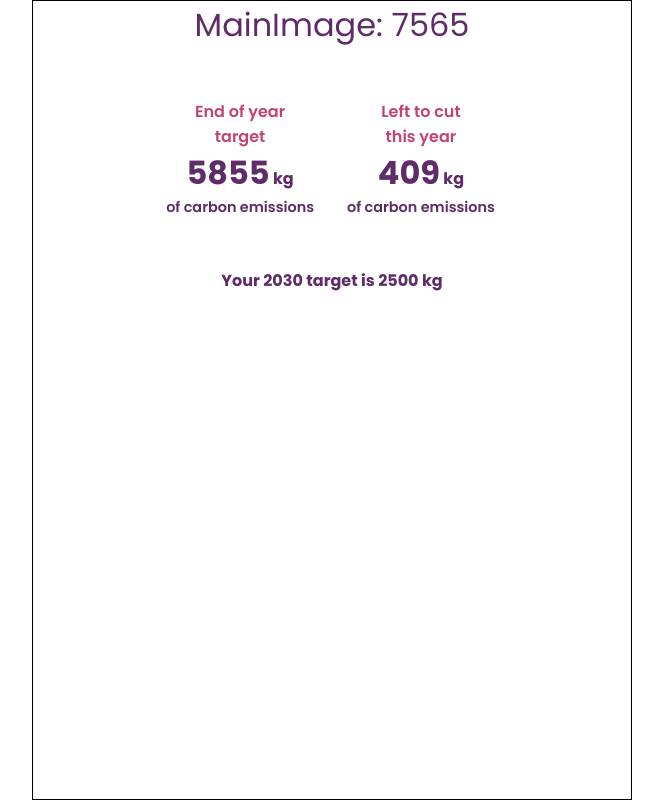
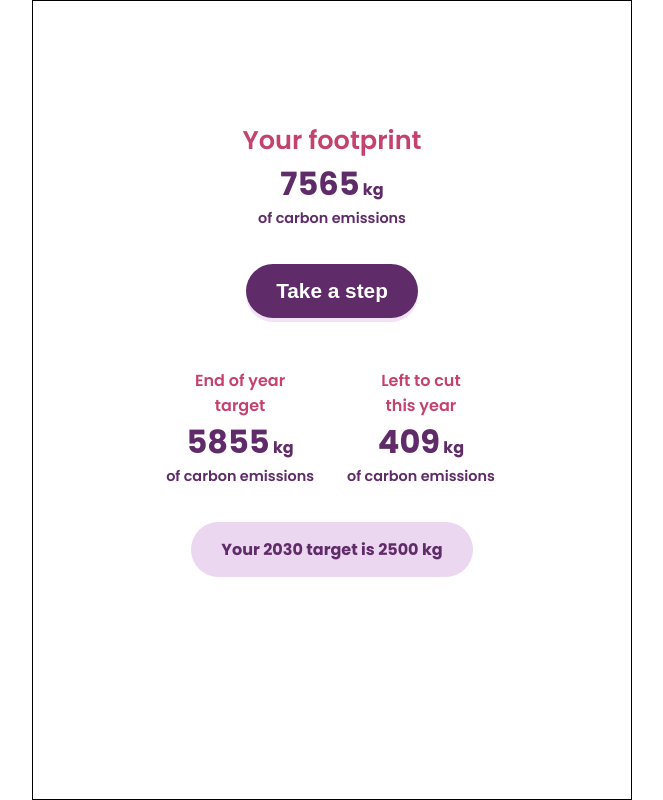
Before and after one commit to e-lizL/giki-coding-challenge, a React (Vite) app: page / in a window 1280 px wide. Shown: the whole page, without its empty margins (308-971 px from the left). Built offline with nearby package versions, Linux system fonts and the light colour scheme.

Commit message:
style: main image text styling

```diff
--- a/src/App.tsx
+++ b/src/App.tsx
@@ -14,6 +14,7 @@ const Container = styled.div`
   width: 600px;
   min-height: 100vh;
   margin: 0 auto;
+  padding: 120px 0;
   border: 1px solid black;
   color: var(--primary-text);
   text-align: center;
--- a/src/components/MainImage.tsx
+++ b/src/components/MainImage.tsx
@@ -1,10 +1,64 @@
+import styled from 'styled-components';
+
 interface MainImageProps {
   currentFootprint: number
 };
 
+const StyledWrapper = styled.div`
+  /* margin-top: 150px; */
+`;
+
+const StyledHeading = styled.h1`
+  color: var(--secondary-text);
+  font-size: 1.6rem;
+  font-weight: 600;
+`;
+
+const StyledValue = styled.div`
+  font-weight: 700;
+`;
+
+const StyledNumber = styled.span`
+  font-size: 2rem;
+`;
+
+const StyledDetail = styled.div`
+  font-size: 0.9rem;
+`;
+
+const StyledOblongWrapper = styled.div`
+  display: flex;
+  justify-content: center;
+  align-items: center;
+  margin-top: 35px;
+`;
+
+const StyledOblong = styled.button`
+  border: 0;
+  padding: 15px 30px;
+  background: var(--primary-text);
+  color: white;
+  border-radius: 30px;
+  font-weight: 700;
+  font-size: 1.3rem;
+  box-shadow: 0px 4px var(--lilacShadow);
+`;
+
 export default function MainImage({ currentFootprint }: MainImageProps) {
 
   return (
-    <h1>MainImage: {currentFootprint}</h1>
+    <StyledWrapper>
+
+      <StyledHeading>Your footprint</StyledHeading>
+
+      <StyledValue><StyledNumber>{currentFootprint}</StyledNumber> kg</StyledValue>
+
+      <StyledDetail>of carbon emissions</StyledDetail>
+
+      <StyledOblongWrapper>
+        <StyledOblong>Take a step</StyledOblong>
+      </StyledOblongWrapper>
+
+    </StyledWrapper>
   )
 }
--- a/src/index.css
+++ b/src/index.css
@@ -41,6 +41,8 @@ img {
 :root {
   --primary-text: #5f2b68;
   --secondary-text: #c44170;
+  --lilac: rgb(235,215,239);
+  --lilacShadow: rgb(235, 215, 239, 0.7);
 }
 
 body {
```
